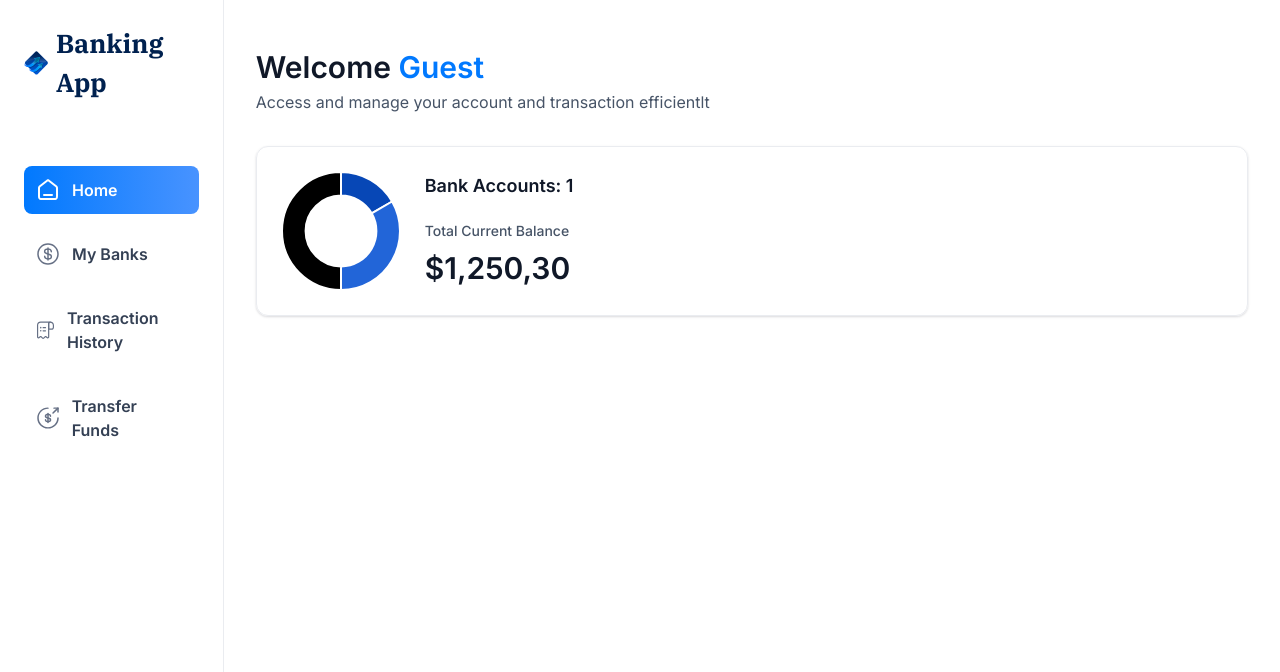
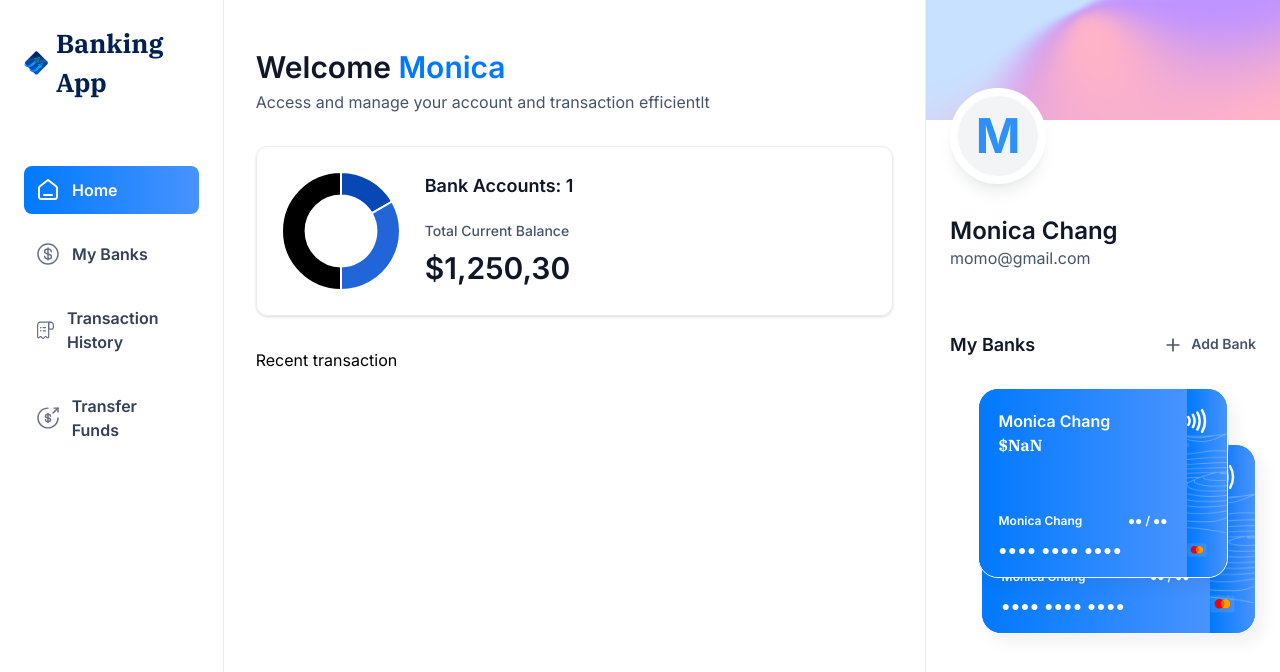
Before and after one commit to monica6423/banking-app, a Next.js app: page / in a window 1280 px wide. Shown: the top 672 px of the page. Built offline with nearby package versions, Linux system fonts and the light colour scheme.

Commit message:
Create RightSidebar and BankCard component

```diff
--- a/app/(root)/page.tsx
+++ b/app/(root)/page.tsx
@@ -1,8 +1,10 @@
 import HeaderBox from '@/components/HeaderBox'
+import RightSidebar from '@/components/RightSidebar'
 import TotalBalanceBox from '@/components/TotalBalanceBox'
 import React from 'react'
 
 const Home = () => {
+  const guest = {firstName: "Monica", lastName: "Chang", email: "momo@gmail.com"}
   return (
     <section className='home'>
       <div className='home-content'>
@@ -10,7 +12,7 @@
           <HeaderBox
             type="greeting"
             title="Welcome"
-            user="Guest"
+            user={guest.firstName}
             subtext="Access and manage your account and transaction efficientlt"
           />
           <TotalBalanceBox
@@ -19,7 +21,13 @@
             totalCurrentBalance={1250.30}
           />
         </header>
+        Recent transaction
       </div>
+      <RightSidebar
+        user={guest}
+        transactions={[]}
+        banks={[{},{}]}
+      />
     </section>
   )
 }
--- a/app/globals.css
+++ b/app/globals.css
@@ -154,6 +154,7 @@
   }
 
   /* Right sidebar */
+  /* it gives a min width 300 only show on larger devive, otherwise stay hidden, when it start showing it gives min width 1280 xl:flex */
   .right-sidebar {
     @apply no-scrollbar hidden h-screen max-h-screen flex-col border-l border-gray-200 xl:flex w-[355px] xl:overflow-y-scroll !important;
   }
--- /dev/null
+++ b/components/BankCard.tsx
@@ -0,0 +1,62 @@
+import { formatAmount } from '@/lib/utils'
+import Link from 'next/link'
+import Image from 'next/image'
+import React from 'react'
+
+const BankCard = ({ account, userName, showBalance = true }: CreditCardProps) => {
+  return (
+    <div className="flex flex-col">
+      <Link href={`/transaction-history/?id=${account.appwriteItemId}`} className="bank-card">
+        <div className="bank-card_content">
+          <div>
+            <h1 className="text-16 font-semibold text-white">
+              {account.name || userName}
+            </h1>
+            <p className="font-ibm-plex-serif font-black text-white">
+              {formatAmount(account.currentBalance)}
+            </p>
+          </div>
+
+          <article className="flex flex-col gap-2">
+            <div className="flex justify-between">
+              <h1 className="text-12 font-semibold text-white">
+                {userName}
+              </h1>
+              <h2 className="text-12 font-semibold text-white">
+              ●● / ●●
+              </h2>
+            </div>
+            <p className="text-14 font-semibold tracking-[1.1px] text-white">
+              ●●●● ●●●● ●●●● <span className="text-16">{account?.mask}</span>
+            </p>
+          </article>
+        </div>
+
+        <div className="bank-card_icon">
+          <Image
+            src="/icons/Paypass.svg"
+            width={20}
+            height={24}
+            alt="pay"
+          />
+          <Image
+            src="/icons/mastercard.svg"
+            width={45}
+            height={32}
+            alt="mastercard"
+            className="ml-5"
+          />
+        </div>
+        <Image
+          src="/icons/lines.png"
+          width={316}
+          height={190}
+          alt="lines"
+          className="absolute top-0 left-0"
+        />
+      </Link>
+    </div>
+  )
+}
+
+export default BankCard
--- /dev/null
+++ b/components/RightSidebar.tsx
@@ -0,0 +1,69 @@
+import Link from 'next/link'
+import Image from 'next/image'
+import React from 'react'
+import BankCard from './BankCard'
+
+const RightSidebar = ({ user, transactions, banks }: RightSidebarProps) => {
+  return (
+    <aside className='right-sidebar'>
+      <section className="flex flex-col pb-8">
+        <div className="profile-banner" />
+        <div className="profile">
+          <div className="profile-img">
+            <span className="text-5xl font-bold text-blue-500">{user.firstName[0]}</span>
+          </div>
+
+          <div className="profile-details">
+            <h1 className='profile-name'>
+              {user.firstName} {user.lastName}
+            </h1>
+            <p className="profile-email">
+              {user.email}
+            </p>
+          </div>
+        </div>
+      </section>
+      <section className="banks">
+        <div className="flex w-full justify-between">
+          <h2 className="header-2">My Banks</h2>
+          <Link href="/" className="flex gap-2">
+            <Image
+               src="/icons/plus.svg"
+              width={20}
+              height={20}
+              alt="plus"
+            />
+            <h2 className="text-14 font-semibold text-gray-600">
+              Add Bank
+            </h2>
+          </Link>
+        </div>
+        {banks?.length > 0 && (
+          <div className="relative flex flex-1 flex-col items-center justify-center gap-5">
+            <div className='relative z-10'>
+              <BankCard
+                key={banks[0].$id}
+                account={banks[0]}
+                userName={`${user.firstName} ${user.lastName}`}
+                showBalance={false}
+              />
+            </div>
+            {banks[1] && (
+              <div className="absolute right-0 top-8 z-0 w-[90%]">
+                Bank card 2
+                <BankCard
+                  key={banks[1].$id}
+                  account={banks[1]}
+                  userName={`${user.firstName} ${user.lastName}`}
+                  showBalance={false}
+                />
+              </div>
+            )}
+          </div>
+        )}
+      </section>
+    </aside>
+  )
+}
+
+export default RightSidebar
```
Also changed, not shown: components/MobileNav.tsx (+1 -1 lines).
